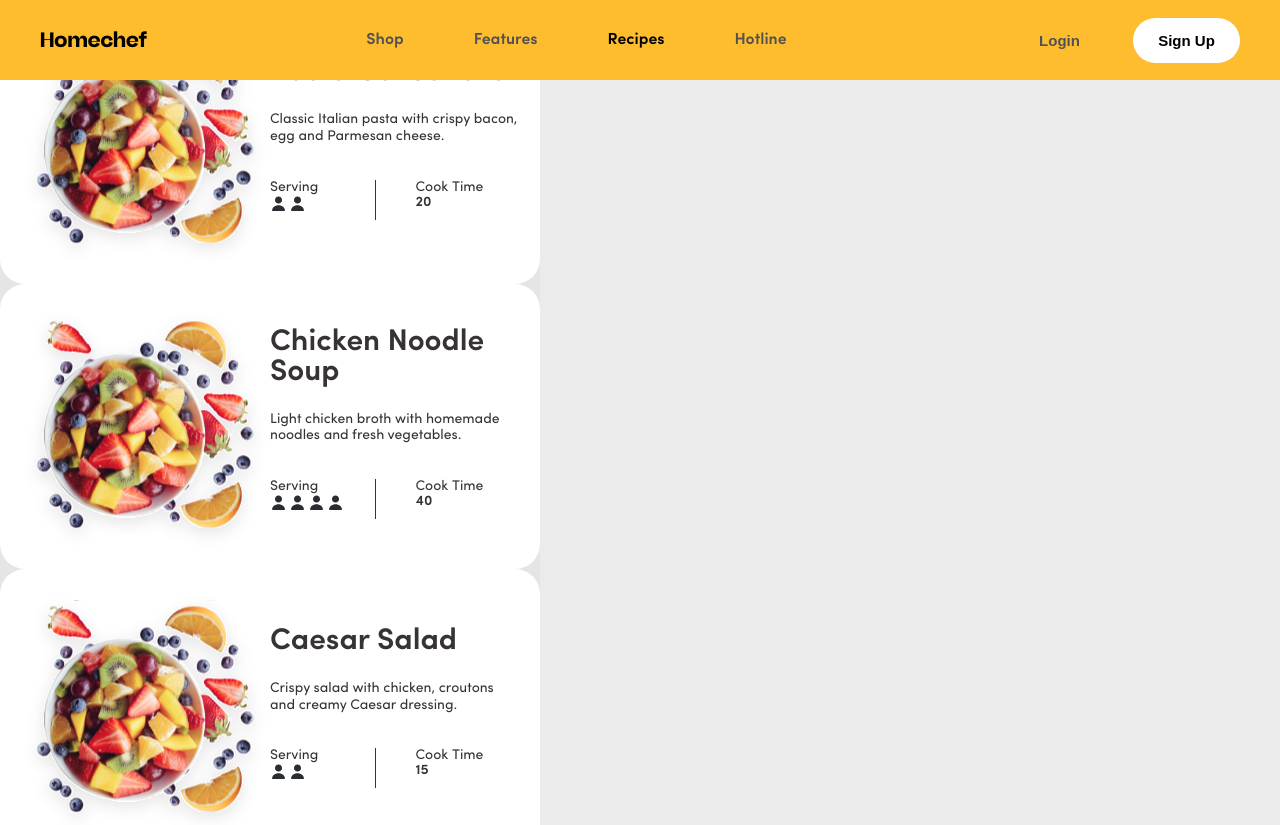
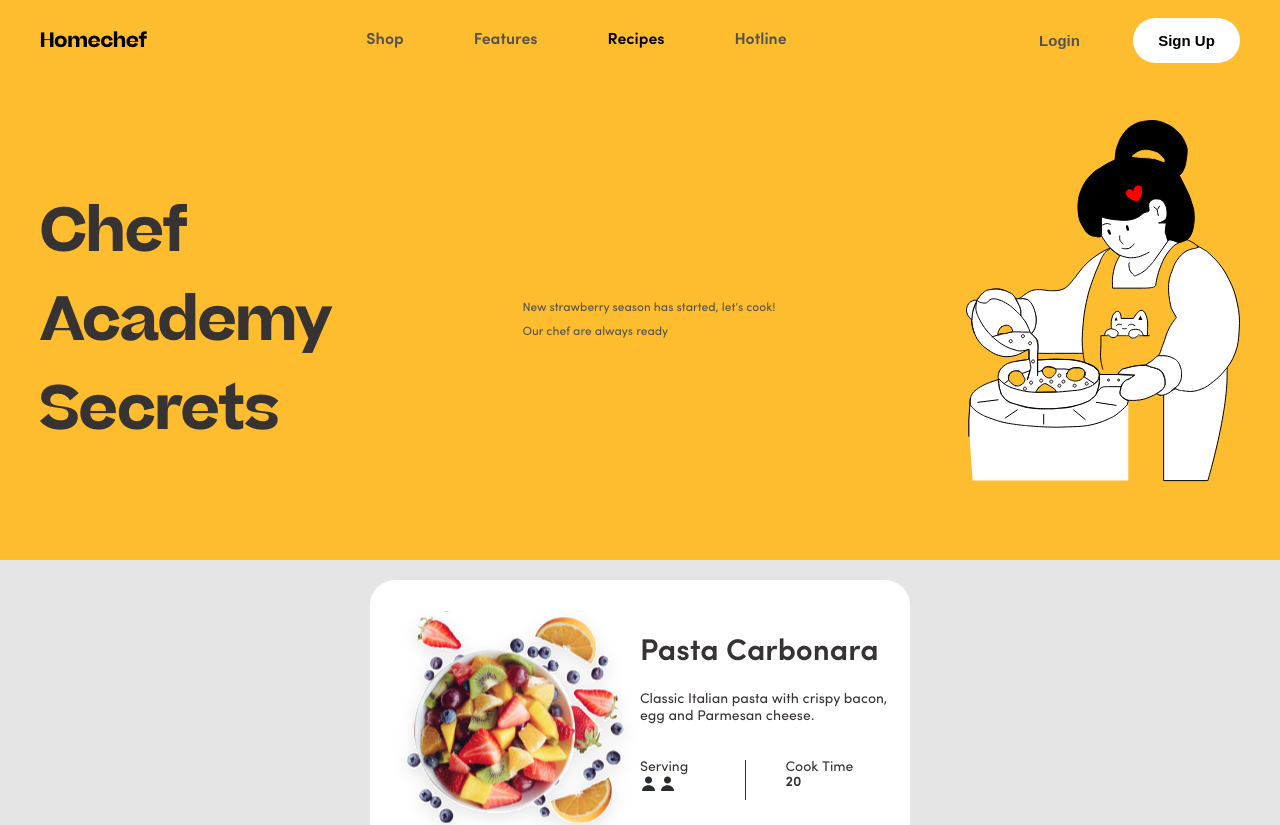
Before and after one commit to elekinakatya/home-chef, a React (Vite) app: page / in a window 1280 px wide. Shown: the top 825 px of the page. Built offline with nearby package versions, Linux system fonts and the light colour scheme.

Commit message:
the Hero is aligned to the page width, added text, image and fonts

```diff
--- a/src/App.tsx
+++ b/src/App.tsx
@@ -1,4 +1,3 @@
-
 
 import './App.css'
 import { RecipePage } from './pages/RecipesPage/RecipePage.tsx';
--- a/src/components/layout/Hero/Hero.module.css
+++ b/src/components/layout/Hero/Hero.module.css
@@ -0,0 +1,26 @@
+.hero{
+    display: flex;
+    background: #FEBD2F;
+    width: 100%;
+    justify-content: center;
+    align-items: center;
+    padding: 40px;
+    box-sizing: border-box;
+
+}
+.heroInner {
+    width: 100%;
+    display: flex;
+    justify-content: space-between;
+    align-items: center;
+}
+.title{
+    display: flex;
+    font-family: "Beatrice Deck Trial Bold", sans-serif;
+    font-size: 60px;
+    color:  #383333;
+}
+.badgesText{
+    color:  #525252;
+    font-size: 12px;
+}
--- a/src/components/layout/Hero/Hero.tsx
+++ b/src/components/layout/Hero/Hero.tsx
@@ -0,0 +1,28 @@
+import styles from './Hero.module.css'
+import heroImg from '../../../assets/image/hero.svg'
+export const Hero = () => {
+    return (
+        <section className={styles.hero}>
+            <div className={styles.heroInner}>
+                <div className={styles.left}>
+                    <h1 className={styles.title}>
+                        Chef<br/>
+                        Academy<br/>
+                        Secrets
+                    </h1>
+                </div>
+                <div className={styles.badges}>
+                    <p className={styles.badgesText}>
+                        New strawberry season has started, let’s cook!
+                    </p>
+                    <p className={styles.badgesText}>
+                        Our chef are always ready
+                    </p>
+                </div>
+                <div className={styles.right}>
+                    <img src={heroImg} alt='hero' className={styles.heroImg}/>
+                </div>
+            </div>
+        </section>
+    )
+}
--- a/src/components/ui/Card/Card.module.css
+++ b/src/components/ui/Card/Card.module.css
@@ -1,4 +1,7 @@
 .card{
+    width: 500px;          /* фиксированная ширина */
+    max-width: 100%;       /* чтобы не ломалось на маленьких экранах */
+    margin: 20px auto;
     border-radius: 25px;
     background: #ffffff;
     padding: 20px;
--- a/src/components/ui/RecipeCard/RecipeCard.module.css
+++ b/src/components/ui/RecipeCard/RecipeCard.module.css
@@ -3,7 +3,6 @@
     display: flex;
     align-items: center;
     justify-content: space-between;
-    max-width: 500px;
     background: #ffffff;
 
 }
--- a/src/index.css
+++ b/src/index.css
@@ -17,8 +17,7 @@ a {
 body {
   font-family: 'Sofia Pro', sans-serif;
   margin: 0;
-  display: flex;
-  place-items: center;
-  min-width: 320px;
-  min-height: 100vh;
+  display: block;
+
+
 }
--- a/src/pages/RecipesPage/RecipePage.tsx
+++ b/src/pages/RecipesPage/RecipePage.tsx
@@ -1,11 +1,11 @@
 import {RecipeCard} from "../../components/ui/RecipeCard/RecipeCard.tsx";
 import {recipeMock} from "../../entities/recipe/mocks.ts";
-import {Header} from "../../components/layout/Header/Header.tsx";
+import {Hero} from "../../components/layout/Hero/Hero.tsx";
 
 export const RecipePage = () => {
     return (
-        <div>
-            <Header />
+        <div style={{paddingTop:"80px"}}>
+            <Hero/>
             {recipeMock.map((recipe) => (
                 <RecipeCard key = {recipe.id} recipe={recipe} />
             ))}
```
Also changed, not shown: src/assets/image/hero.svg (added), src/pages/RecipesPage/RecipePage.module.css (added).
